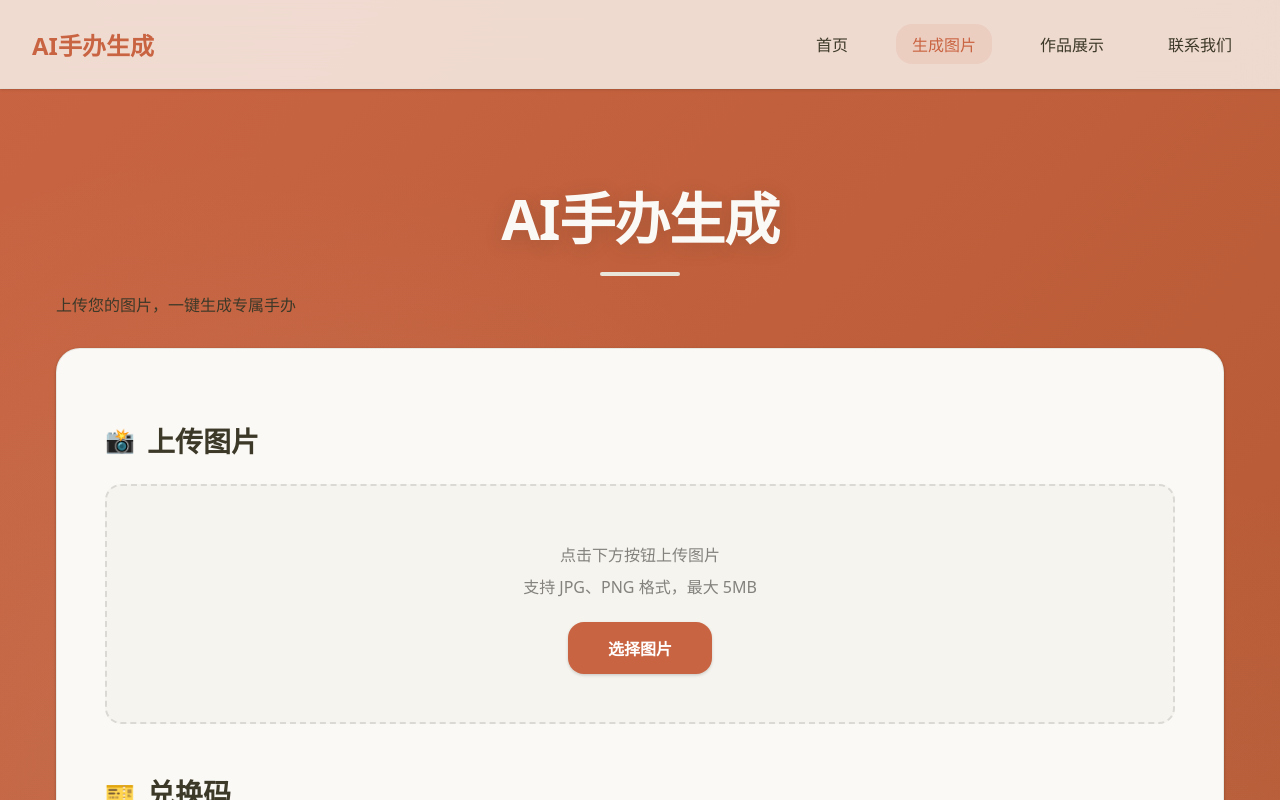
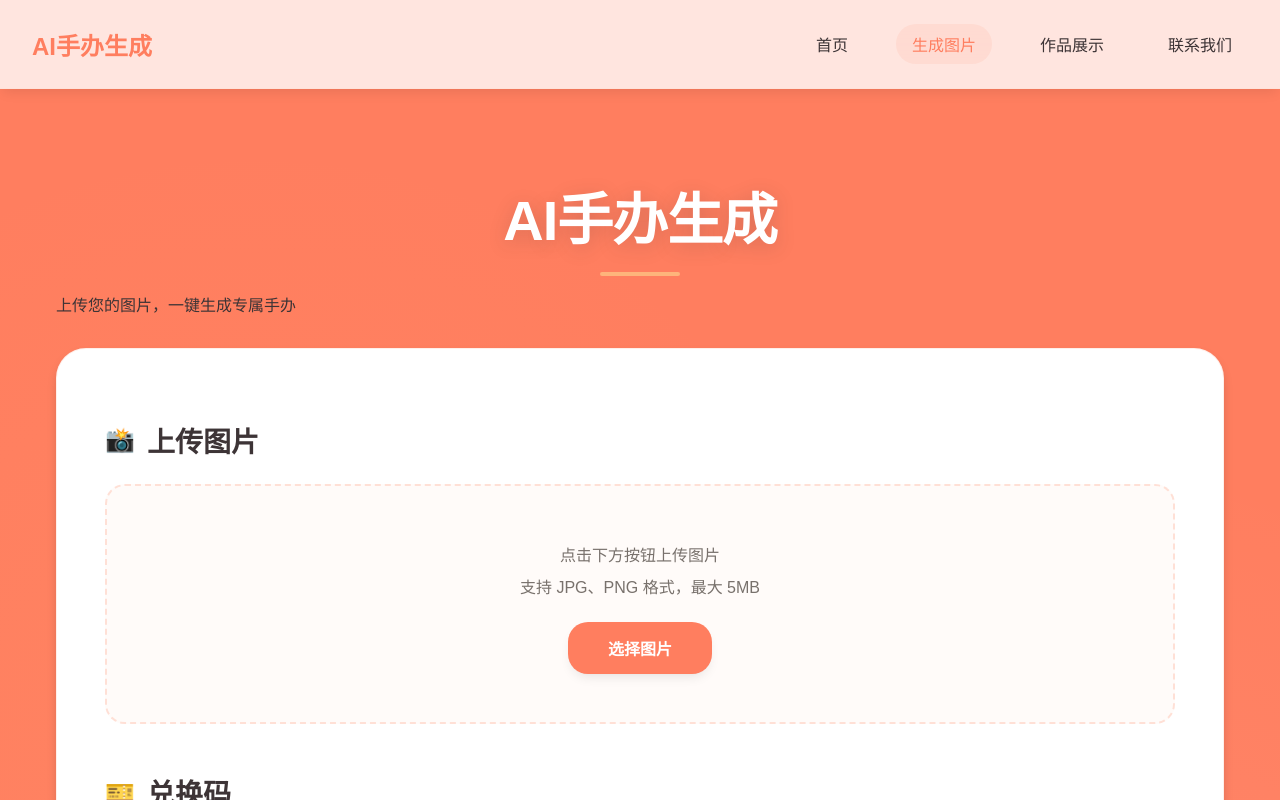
Before and after one commit to iProgramme/AI-shouban, a Next.js app: page /generate in a window 1280 px wide. Shown: the top 800 px of the page. Built offline with nearby package versions, Linux system fonts and the light colour scheme.

Commit message:
style(theme): 更新主题颜色和样式配置
重构主题颜色变量，使用更现代的配色方案
简化支付选项描述并移除冗余按钮样式
统一使用CSS变量实现主题一致性

```diff
--- a/styles/globals.css
+++ b/styles/globals.css
@@ -20,109 +20,109 @@ html, body {
 }
 
 :root {
-  --background: 48 33.3333% 97.0588%;
-  --foreground: 48 19.6078% 20%;
-  --card: 48 33.3333% 97.0588%;
-  --card-foreground: 60 2.5641% 7.6471%;
+  --background: 24.0000 100.0000% 98.0392%;
+  --foreground: 346.6667 7.9646% 22.1569%;
+  --card: 0 0% 100%;
+  --card-foreground: 346.6667 7.9646% 22.1569%;
   --popover: 0 0% 100%;
-  --popover-foreground: 50.7692 19.4030% 13.1373%;
-  --primary: 15.1111 55.5556% 52.3529%;
+  --popover-foreground: 346.6667 7.9646% 22.1569%;
+  --primary: 11.6250 100% 68.6275%;
   --primary-foreground: 0 0% 100%;
-  --secondary: 46.1538 22.8070% 88.8235%;
-  --secondary-foreground: 50.7692 8.4967% 30.0000%;
-  --muted: 44.0000 29.4118% 90%;
-  --muted-foreground: 50.0000 2.3622% 50.1961%;
-  --accent: 46.1538 22.8070% 88.8235%;
-  --accent-foreground: 50.7692 19.4030% 13.1373%;
-  --destructive: 60 2.5641% 7.6471%;
+  --secondary: 8.5714 100.0000% 95.8824%;
+  --secondary-foreground: 9.9130 47.3251% 47.6471%;
+  --muted: 15.0000 100.0000% 96.0784%;
+  --muted-foreground: 25.0000 5.2632% 44.7059%;
+  --accent: 26.1069 98.4962% 73.9216%;
+  --accent-foreground: 346.6667 7.9646% 22.1569%;
+  --destructive: 355.4913 77.5785% 56.2745%;
   --destructive-foreground: 0 0% 100%;
-  --border: 50 7.5000% 84.3137%;
-  --input: 50.7692 7.9755% 68.0392%;
-  --ring: 15.1111 55.5556% 52.3529%;
-  --chart-1: 18.2813 57.1429% 43.9216%;
-  --chart-2: 251.4545 84.6154% 74.5098%;
-  --chart-3: 46.1538 28.2609% 81.9608%;
-  --chart-4: 256.5517 49.1525% 88.4314%;
-  --chart-5: 17.7778 60% 44.1176%;
-  --sidebar: 51.4286 25.9259% 94.7059%;
-  --sidebar-foreground: 60 2.5210% 23.3333%;
-  --sidebar-primary: 15.1111 55.5556% 52.3529%;
-  --sidebar-primary-foreground: 0 0% 98.4314%;
-  --sidebar-accent: 46.1538 22.8070% 88.8235%;
-  --sidebar-accent-foreground: 0 0% 20.3922%;
-  --sidebar-border: 0 0% 92.1569%;
-  --sidebar-ring: 0 0% 70.9804%;
-  --font-sans: ui-sans-serif, system-ui, -apple-system, BlinkMacSystemFont, 'Segoe UI', Roboto, 'Helvetica Neue', Arial, 'Noto Sans', sans-serif, 'Apple Color Emoji', 'Segoe UI Emoji', 'Segoe UI Symbol', 'Noto Color Emoji';
-  --font-serif: ui-serif, Georgia, Cambria, "Times New Roman", Times, serif;
-  --font-mono: ui-monospace, SFMono-Regular, Menlo, Monaco, Consolas, "Liberation Mono", "Courier New", monospace;
-  --radius: 0.5rem;
-  --shadow-x: 0;
-  --shadow-y: 1px;
-  --shadow-blur: 3px;
-  --shadow-spread: 0px;
-  --shadow-opacity: 0.1;
-  --shadow-color: oklch(0 0 0);
-  --shadow-2xs: 0 1px 3px 0px hsl(0 0% 0% / 0.05);
-  --shadow-xs: 0 1px 3px 0px hsl(0 0% 0% / 0.05);
-  --shadow-sm: 0 1px 3px 0px hsl(0 0% 0% / 0.10), 0 1px 2px -1px hsl(0 0% 0% / 0.10);
-  --shadow: 0 1px 3px 0px hsl(0 0% 0% / 0.10), 0 1px 2px -1px hsl(0 0% 0% / 0.10);
-  --shadow-md: 0 1px 3px 0px hsl(0 0% 0% / 0.10), 0 2px 4px -1px hsl(0 0% 0% / 0.10);
-  --shadow-lg: 0 1px 3px 0px hsl(0 0% 0% / 0.10), 0 4px 6px -1px hsl(0 0% 0% / 0.10);
-  --shadow-xl: 0 1px 3px 0px hsl(0 0% 0% / 0.10), 0 8px 10px -1px hsl(0 0% 0% / 0.10);
-  --shadow-2xl: 0 1px 3px 0px hsl(0 0% 0% / 0.25);
+  --border: 14.6341 100.0000% 91.9608%;
+  --input: 14.6341 100.0000% 91.9608%;
+  --ring: 11.6250 100% 68.6275%;
+  --chart-1: 11.6250 100% 68.6275%;
+  --chart-2: 26.1069 98.4962% 73.9216%;
+  --chart-3: 23.8636 100.0000% 82.7451%;
+  --chart-4: 16.0714 100% 78.0392%;
+  --chart-5: 9.5798 54.8387% 57.4510%;
+  --sidebar: 15.0000 100.0000% 96.0784%;
+  --sidebar-foreground: 346.6667 7.9646% 22.1569%;
+  --sidebar-primary: 11.6250 100% 68.6275%;
+  --sidebar-primary-foreground: 0 0% 100%;
+  --sidebar-accent: 26.1069 98.4962% 73.9216%;
+  --sidebar-accent-foreground: 346.6667 7.9646% 22.1569%;
+  --sidebar-border: 14.6341 100.0000% 91.9608%;
+  --sidebar-ring: 11.6250 100% 68.6275%;
+  --font-sans: Montserrat, sans-serif;
+  --font-serif: Merriweather, serif;
+  --font-mono: Ubuntu Mono, monospace;
+  --radius: 0.625rem;
+  --shadow-x: 0px;
+  --shadow-y: 6px;
+  --shadow-blur: 12px;
+  --shadow-spread: -3px;
+  --shadow-opacity: 0.09;
+  --shadow-color: hsl(0 0% 0%);
+  --shadow-2xs: 0px 6px 12px -3px hsl(0 0% 0% / 0.04);
+  --shadow-xs: 0px 6px 12px -3px hsl(0 0% 0% / 0.04);
+  --shadow-sm: 0px 6px 12px -3px hsl(0 0% 0% / 0.09), 0px 1px 2px -4px hsl(0 0% 0% / 0.09);
+  --shadow: 0px 6px 12px -3px hsl(0 0% 0% / 0.09), 0px 1px 2px -4px hsl(0 0% 0% / 0.09);
+  --shadow-md: 0px 6px 12px -3px hsl(0 0% 0% / 0.09), 0px 2px 4px -4px hsl(0 0% 0% / 0.09);
+  --shadow-lg: 0px 6px 12px -3px hsl(0 0% 0% / 0.09), 0px 4px 6px -4px hsl(0 0% 0% / 0.09);
+  --shadow-xl: 0px 6px 12px -3px hsl(0 0% 0% / 0.09), 0px 8px 10px -4px hsl(0 0% 0% / 0.09);
+  --shadow-2xl: 0px 6px 12px -3px hsl(0 0% 0% / 0.22);
   --tracking-normal: 0em;
   --spacing: 0.25rem;
 }
 
 .dark {
-  --background: 60 2.7027% 14.5098%;
-  --foreground: 46.1538 9.7744% 73.9216%;
-  --card: 60 2.7027% 14.5098%;
-  --card-foreground: 48 33.3333% 97.0588%;
-  --popover: 60 2.1277% 18.4314%;
-  --popover-foreground: 60 5.4545% 89.2157%;
-  --primary: 14.7692 63.1068% 59.6078%;
+  --background: 336 13.5135% 14.5098%;
+  --foreground: 21.4286 35.0000% 92.1569%;
+  --card: 324 9.6154% 20.3922%;
+  --card-foreground: 21.4286 35.0000% 92.1569%;
+  --popover: 324 9.6154% 20.3922%;
+  --popover-foreground: 21.4286 35.0000% 92.1569%;
+  --primary: 11.6250 100% 68.6275%;
   --primary-foreground: 0 0% 100%;
-  --secondary: 48 33.3333% 97.0588%;
-  --secondary-foreground: 60 2.1277% 18.4314%;
-  --muted: 60 3.8462% 10.1961%;
-  --muted-foreground: 51.4286 8.8608% 69.0196%;
-  --accent: 48 10.6383% 9.2157%;
-  --accent-foreground: 51.4286 25.9259% 94.7059%;
-  --destructive: 0 84.2365% 60.1961%;
+  --secondary: 325 9.3750% 25.0980%;
+  --secondary-foreground: 21.4286 35.0000% 92.1569%;
+  --muted: 326.6667 10.3448% 17.0588%;
+  --muted-foreground: 22.2222 25.2336% 79.0196%;
+  --accent: 26.1069 98.4962% 73.9216%;
+  --accent-foreground: 336 13.5135% 14.5098%;
+  --destructive: 355.4913 77.5785% 56.2745%;
   --destructive-foreground: 0 0% 100%;
-  --border: 60 5.0847% 23.1373%;
-  --input: 52.5000 5.1282% 30.5882%;
-  --ring: 14.7692 63.1068% 59.6078%;
-  --chart-1: 18.2813 57.1429% 43.9216%;
-  --chart-2: 251.4545 84.6154% 74.5098%;
-  --chart-3: 48 10.6383% 9.2157%;
-  --chart-4: 248.2759 25.2174% 22.5490%;
-  --chart-5: 17.7778 60% 44.1176%;
-  --sidebar: 30 3.3333% 11.7647%;
-  --sidebar-foreground: 46.1538 9.7744% 73.9216%;
-  --sidebar-primary: 0 0% 20.3922%;
-  --sidebar-primary-foreground: 0 0% 98.4314%;
-  --sidebar-accent: 60 3.4483% 5.6863%;
-  --sidebar-accent-foreground: 46.1538 9.7744% 73.9216%;
-  --sidebar-border: 0 0% 92.1569%;
-  --sidebar-ring: 0 0% 70.9804%;
-  --font-sans: ui-sans-serif, system-ui, -apple-system, BlinkMacSystemFont, 'Segoe UI', Roboto, 'Helvetica Neue', Arial, 'Noto Sans', sans-serif, 'Apple Color Emoji', 'Segoe UI Emoji', 'Segoe UI Symbol', 'Noto Color Emoji';
-  --font-serif: ui-serif, Georgia, Cambria, "Times New Roman", Times, serif;
-  --font-mono: ui-monospace, SFMono-Regular, Menlo, Monaco, Consolas, "Liberation Mono", "Courier New", monospace;
-  --radius: 0.5rem;
-  --shadow-x: 0;
-  --shadow-y: 1px;
-  --shadow-blur: 3px;
-  --shadow-spread: 0px;
-  --shadow-opacity: 0.1;
-  --shadow-color: oklch(0 0 0);
-  --shadow-2xs: 0 1px 3px 0px hsl(0 0% 0% / 0.05);
-  --shadow-xs: 0 1px 3px 0px hsl(0 0% 0% / 0.05);
-  --shadow-sm: 0 1px 3px 0px hsl(0 0% 0% / 0.10), 0 1px 2px -1px hsl(0 0% 0% / 0.10);
-  --shadow: 0 1px 3px 0px hsl(0 0% 0% / 0.10), 0 1px 2px -1px hsl(0 0% 0% / 0.10);
-  --shadow-md: 0 1px 3px 0px hsl(0 0% 0% / 0.10), 0 2px 4px -1px hsl(0 0% 0% / 0.10);
-  --shadow-lg: 0 1px 3px 0px hsl(0 0% 0% / 0.10), 0 4px 6px -1px hsl(0 0% 0% / 0.10);
-  --shadow-xl: 0 1px 3px 0px hsl(0 0% 0% / 0.10), 0 8px 10px -1px hsl(0 0% 0% / 0.10);
-  --shadow-2xl: 0 1px 3px 0px hsl(0 0% 0% / 0.25);
+  --border: 325 9.3750% 25.0980%;
+  --input: 325 9.3750% 25.0980%;
+  --ring: 11.6250 100% 68.6275%;
+  --chart-1: 11.6250 100% 68.6275%;
+  --chart-2: 26.1069 98.4962% 73.9216%;
+  --chart-3: 23.8636 100.0000% 82.7451%;
+  --chart-4: 16.0714 100% 78.0392%;
+  --chart-5: 9.5798 54.8387% 57.4510%;
+  --sidebar: 336 13.5135% 14.5098%;
+  --sidebar-foreground: 21.4286 35.0000% 92.1569%;
+  --sidebar-primary: 11.6250 100% 68.6275%;
+  --sidebar-primary-foreground: 0 0% 100%;
+  --sidebar-accent: 26.1069 98.4962% 73.9216%;
+  --sidebar-accent-foreground: 336 13.5135% 14.5098%;
+  --sidebar-border: 325 9.3750% 25.0980%;
+  --sidebar-ring: 11.6250 100% 68.6275%;
+  --font-sans: Montserrat, sans-serif;
+  --font-serif: Merriweather, serif;
+  --font-mono: Ubuntu Mono, monospace;
+  --radius: 0.625rem;
+  --shadow-x: 0px;
+  --shadow-y: 6px;
+  --shadow-blur: 12px;
+  --shadow-spread: -3px;
+  --shadow-opacity: 0.09;
+  --shadow-color: hsl(0 0% 0%);
+  --shadow-2xs: 0px 6px 12px -3px hsl(0 0% 0% / 0.04);
+  --shadow-xs: 0px 6px 12px -3px hsl(0 0% 0% / 0.04);
+  --shadow-sm: 0px 6px 12px -3px hsl(0 0% 0% / 0.09), 0px 1px 2px -4px hsl(0 0% 0% / 0.09);
+  --shadow: 0px 6px 12px -3px hsl(0 0% 0% / 0.09), 0px 1px 2px -4px hsl(0 0% 0% / 0.09);
+  --shadow-md: 0px 6px 12px -3px hsl(0 0% 0% / 0.09), 0px 2px 4px -4px hsl(0 0% 0% / 0.09);
+  --shadow-lg: 0px 6px 12px -3px hsl(0 0% 0% / 0.09), 0px 4px 6px -4px hsl(0 0% 0% / 0.09);
+  --shadow-xl: 0px 6px 12px -3px hsl(0 0% 0% / 0.09), 0px 8px 10px -4px hsl(0 0% 0% / 0.09);
+  --shadow-2xl: 0px 6px 12px -3px hsl(0 0% 0% / 0.22);
 }
```
Also changed, not shown: pages/index.js (+9 -12 lines), styles/Home.module.css (+15 -43 lines).
